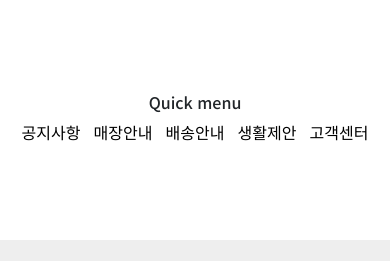
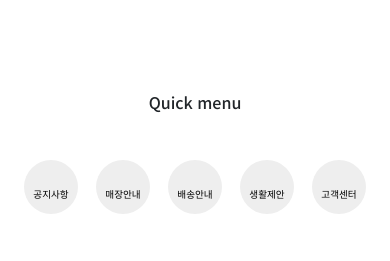
Before and after one commit to bxhyxn/muji, a plain HTML site: page index.html in a window 390 px wide. Shown: the part 1813-2074 px from the top of the page. Drawn offline with nearby package versions, Linux system fonts and the light colour scheme; some icons are missing.

Commit message:
Add files via upload

```diff
--- a/css/common.css
+++ b/css/common.css
@@ -355,8 +355,6 @@ header {
         margin: 20px 0;
 }
 
-
-
 /* 푸터 영역 */
 footer {
     background-color: #f8f8f8;
@@ -424,7 +422,6 @@ footer p{
 .footer-copyright hr{
     opacity: 0.3;
 }
-
 
 /* top 버튼 */
 .go-top{
--- a/css/index.css
+++ b/css/index.css
@@ -170,3 +170,47 @@ img.bg-image{
     top:50%; left:-50%; right:-50%;
     transform: translateY(-50%);
 }
+
+/* 퀵 메뉴 */
+#quick-menu .q-icon-wrapper {
+    margin-top:3rem;
+}
+#quick-menu a{
+    display: block;
+    position: relative;
+    width: 14vw; max-width: 140px;
+    height: 14vw; max-height: 140px;
+    border-radius: 50%;
+    background-color: #eee;
+    transition: all 0.3s ease;
+}
+#quick-menu a:hover{
+    background-color: #f8f8f8;
+}
+#quick-menu span {
+    display: block;
+    position: absolute;
+    width: 100%;
+    bottom:25%;
+    font-size: 0.8rem;
+    text-align: center;
+}
+#quick-menu a:hover span{
+    color:#7f0019;
+}
+#quick-menu .icon {
+    position: absolute;
+    width: 5vw;
+    margin-top: auto; top:-20%; margin-bottom: auto; bottom:0;
+    margin-left: auto; margin-right: auto;
+    left:0; right:0;
+}
+@media (max-width: 576px){
+    #quick-menu span{
+        font-size: 0.6rem;
+        bottom:23%;
+    }
+    #quick-menu .icon {
+        top:-30%;
+    }
+}
```
